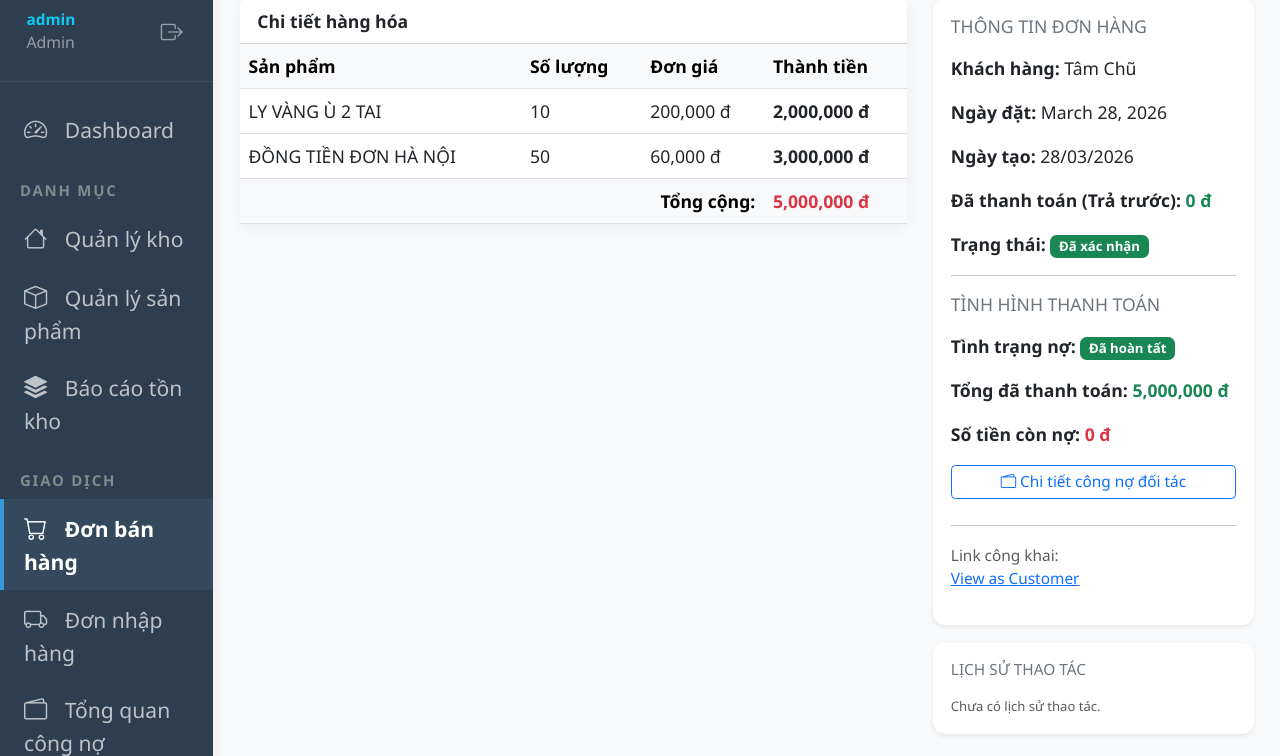
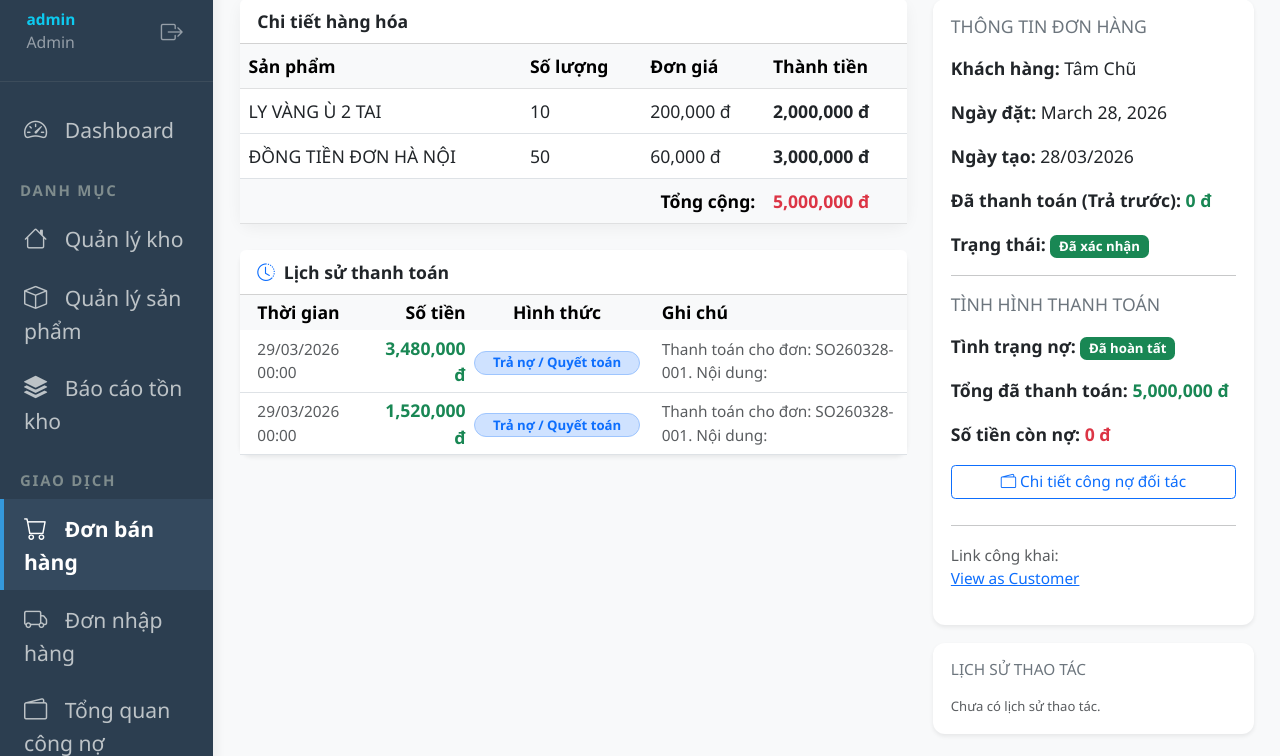
Before and after one commit to tinhduong/inventory_system, a Django app: page /orders/sales/219/ in a window 1280 px wide. Shown: the part 103-859 px from the top of the page. Run offline with Django 5.2, Linux system fonts and the light colour scheme; a user stored in the database is signed in; data comes from the database, SQL or seed files in the repository; some libraries are stand-ins or nearby versions.

Commit message:
Implement Payment History feature: show payment timeline in sales and purchase detail views

```diff
--- a/orders/models.py
+++ b/orders/models.py
@@ -63,6 +63,28 @@ class SalesOrder(models.Model):
             return self.prefetched_debt_entries[0] if self.prefetched_debt_entries else None
         from debt.models import DebtEntry
         return DebtEntry.objects.filter(sales_order=self, is_settlement=False).first()
+
+    def get_payment_history(self):
+        history = []
+        if self.paid_amount > 0:
+            history.append({
+                'date': self.created_at,
+                'amount': self.paid_amount,
+                'type': 'Thanh toán ban đầu',
+                'note': 'Đã trả khi tạo đơn'
+            })
+
+        entry = self.debt_entry
+        if entry:
+            for p in entry.payments.all().select_related('settlement'):
+                history.append({
+                    'date': p.entry_date or p.created_at,
+                    'amount': p.amount,
+                    'type': 'Trả nợ / Quyết toán',
+                    'note': p.note or (p.settlement.note if p.settlement else "")
+                })
+        history.sort(key=lambda x: x['date'], reverse=True)
+        return history
 
     def __str__(self):
         return self.code
@@ -133,6 +155,28 @@ class PurchaseOrder(models.Model):
         from debt.models import DebtEntry
         return DebtEntry.objects.filter(purchase_order=self, is_settlement=False).first()
 
+    def get_payment_history(self):
+        history = []
+        if self.paid_amount > 0:
+            history.append({
+                'date': self.created_at,
+                'amount': self.paid_amount,
+                'type': 'Thanh toán ban đầu',
+                'note': 'Đã trả khi tạo đơn'
+            })
+
+        entry = self.debt_entry
+        if entry:
+            for p in entry.payments.all().select_related('settlement'):
+                history.append({
+                    'date': p.entry_date or p.created_at,
+                    'amount': p.amount,
+                    'type': 'Trả nợ / Quyết toán',
+                    'note': p.note or (p.settlement.note if p.settlement else "")
+                })
+        history.sort(key=lambda x: x['date'], reverse=True)
+        return history
+
     def __str__(self):
         return self.code
 
--- a/templates/orders/sales_detail.html
+++ b/templates/orders/sales_detail.html
@@ -48,8 +48,8 @@
                             <td>{{ line.product.name }}</td>
                             <td>{{ line.quantity|floatformat:0 }}</td>
                             {% if user.role == 'ADMIN' %}
-                             <td>{{ line.unit_price|floatformat:0 }} đ</td>
-                             <td class="fw-bold">{{ line.line_total|floatformat:0 }} đ</td>
+                             <td>{{ line.unit_price|floatformat:0|intcomma }} đ</td>
+                             <td class="fw-bold">{{ line.line_total|floatformat:0|intcomma }} đ</td>
                             {% endif %}
                         </tr>
                         {% endfor %}
@@ -58,13 +58,53 @@
                     <tfoot class="table-light">
                         <tr>
                             <td colspan="3" class="text-end fw-bold">Tổng cộng:</td>
-                             <td class="fw-bold text-danger">{{ order.total_amount|floatformat:0 }} đ</td>
+                             <td class="fw-bold text-danger">{{ order.total_amount|floatformat:0|intcomma }} đ</td>
                         </tr>
                     </tfoot>
                     {% endif %}
                 </table>
             </div>
         </div>
+
+        {% if user.role == 'ADMIN' %}
+        <div class="card shadow-sm border-0 mb-4">
+            <div class="card-header bg-white fw-bold d-flex justify-content-between align-items-center">
+                <span><i class="bi bi-clock-history me-2 text-primary"></i>Lịch sử thanh toán</span>
+            </div>
+            <div class="card-body p-0">
+                <div class="table-responsive">
+                    <table class="table table-sm table-hover mb-0">
+                        <thead class="table-light">
+                            <tr>
+                                <th class="ps-3 border-0">Thời gian</th>
+                                <th class="text-end border-0">Số tiền</th>
+                                <th class="text-center border-0">Hình thức</th>
+                                <th class="ps-3 border-0">Ghi chú</th>
+                            </tr>
+                        </thead>
+                        <tbody>
+                            {% for payment in order.get_payment_history %}
+                            <tr class="align-middle">
+                                <td class="ps-3 text-muted small">{{ payment.date|date:"d/m/Y H:i" }}</td>
+                                <td class="text-end fw-bold text-success">{{ payment.amount|floatformat:0|intcomma }} đ</td>
+                                <td class="text-center">
+                                    <span class="badge bg-primary-subtle text-primary border border-primary-subtle rounded-pill px-3">{{ payment.type }}</span>
+                                </td>
+                                <td class="ps-3 small text-muted">{{ payment.note }}</td>
+                            </tr>
+                            {% empty %}
+                            <tr>
+                                <td colspan="4" class="text-center py-4 text-muted">
+                                    <i class="bi bi-info-circle me-1"></i> Chưa có dữ liệu thanh toán
+                                </td>
+                            </tr>
+                            {% endfor %}
+                        </tbody>
+                    </table>
+                </div>
+            </div>
+        </div>
+        {% endif %}
     </div>
     <div class="col-md-4">
         <div class="card shadow-sm">
```
Also changed, not shown: templates/orders/purchase_detail.html (+43 -3 lines).
